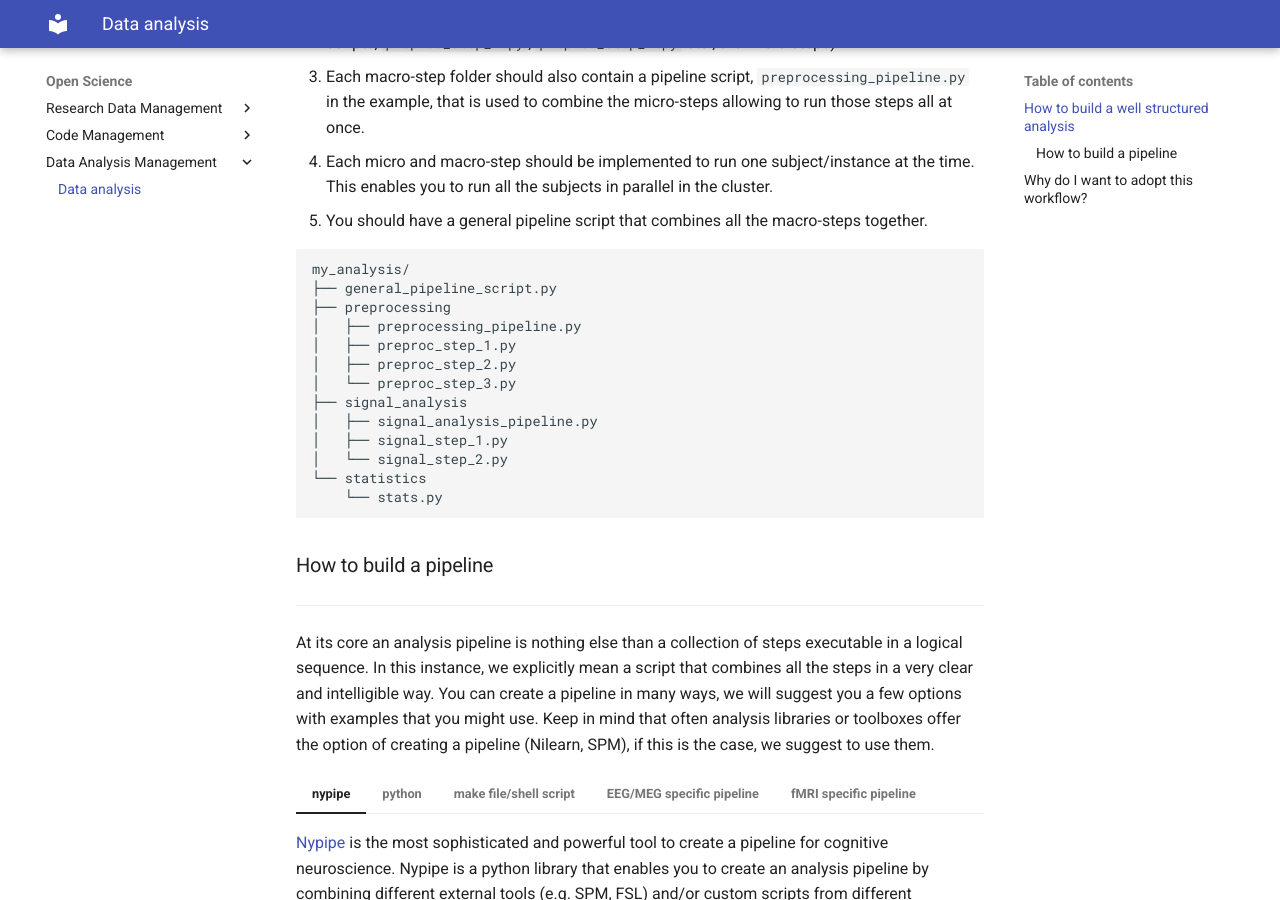
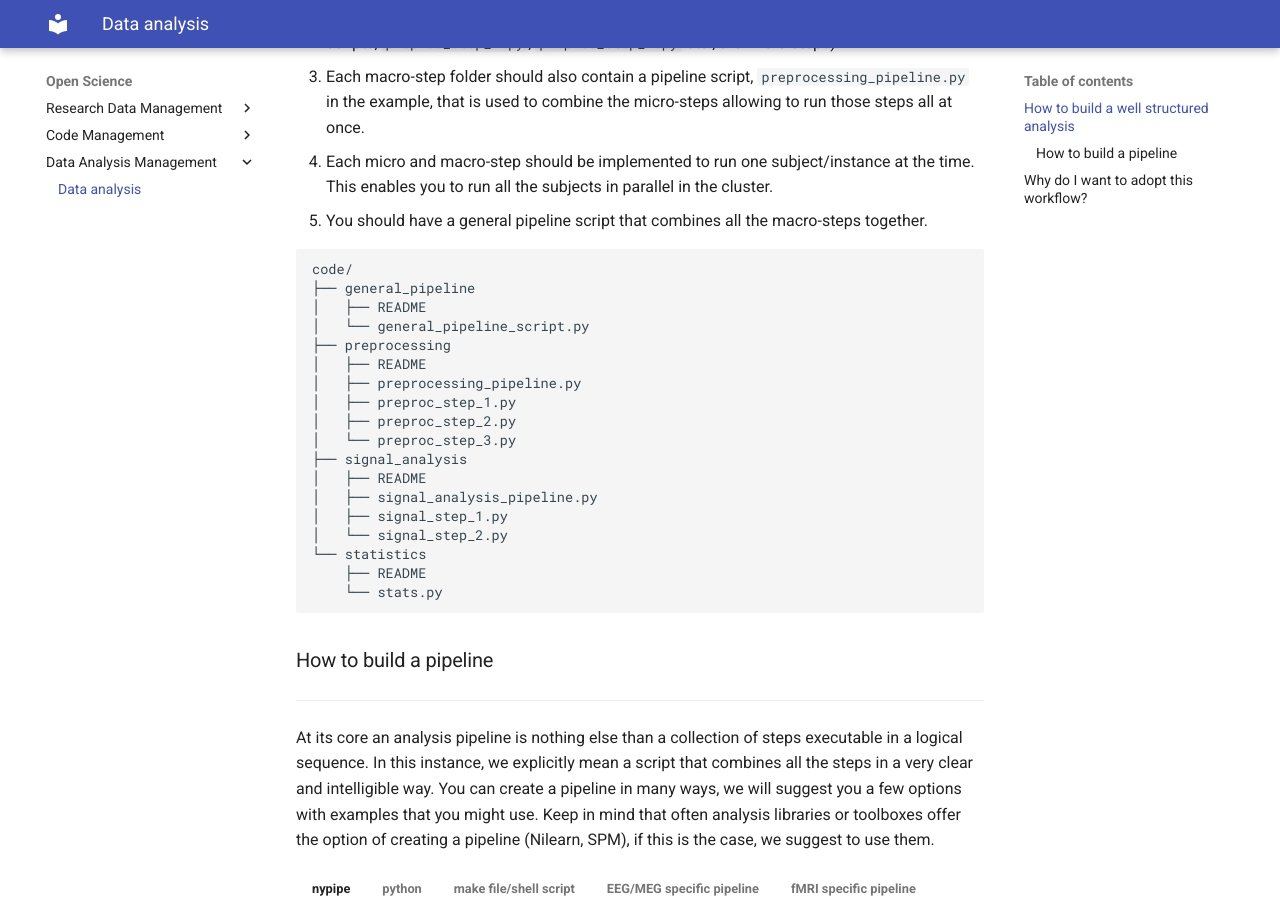
Before and after one commit to pvavra/temp-ipsy, an MkDocs documentation site: the page built from docs/open-science/analysis-management/data-analysis.md, in a window 1280 px wide and 900 px high, scrolled down 667 px. Built offline with MkDocs 1.6.1 and Material for MkDocs 9.7.7, drawn with Linux system fonts in a browser that asks for light colours.

Commit message:
Fix schema of the code structure

````diff
--- a/docs/open-science/analysis-management/data-analysis.md
+++ b/docs/open-science/analysis-management/data-analysis.md
@@ -17,18 +17,24 @@ To avoid mistakes and to waste time deciphering our data structure, we recommend
 5. You should have a general pipeline script that combines all the macro-steps together.
 
 ```bash
-my_analysis/
-├── general_pipeline_script.py
+
+code/
+├── general_pipeline
+│   ├── README
+│   └── general_pipeline_script.py
 ├── preprocessing
+│   ├── README
 │   ├── preprocessing_pipeline.py
 │   ├── preproc_step_1.py
 │   ├── preproc_step_2.py
 │   └── preproc_step_3.py
 ├── signal_analysis
+│   ├── README
 │   ├── signal_analysis_pipeline.py
 │   ├── signal_step_1.py
 │   └── signal_step_2.py
 └── statistics
+    ├── README
     └── stats.py
 
 ```
````
